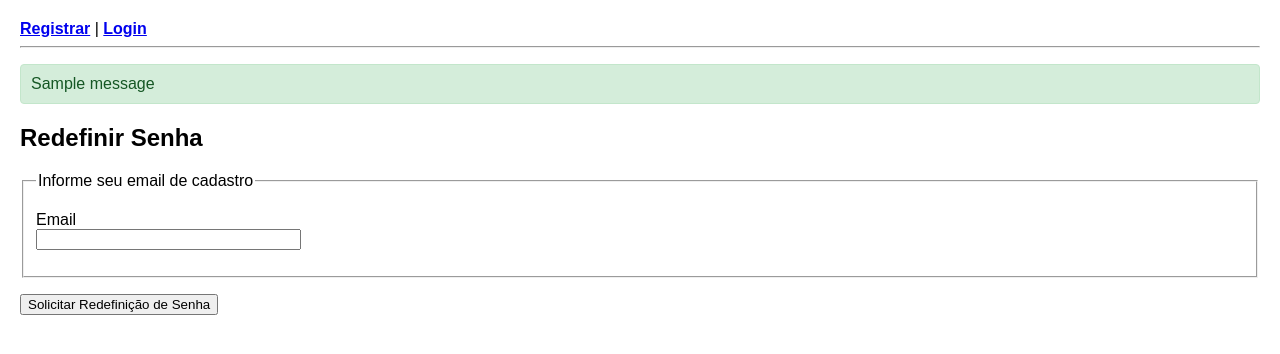
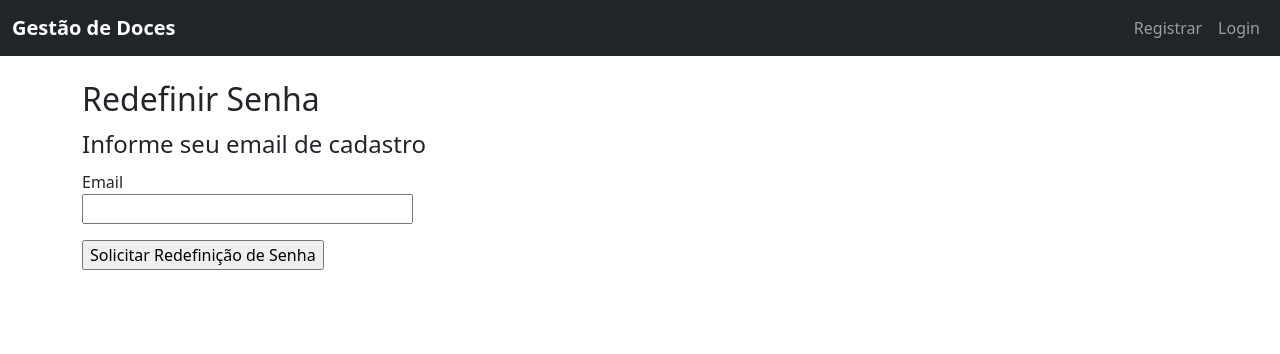
Before and after one commit to FillipeBerssot/projeto_gestao_estoque, a Flask app: page /auth/reset_password in a window 1280 px wide. Shown: the top 354 px of the page. Run offline with Flask 3, Linux system fonts and the light colour scheme; tables that the repository leaves empty hold one stand-in row (values such as "Sample post"); one stand-in notice (Sample message) is shown; some libraries are stand-ins or nearby versions.

Commit message:
Implementa alteraçoes nas mensagens/alertas da pagina de login e registro

```diff
--- a/minha_app/templates/base.html
+++ b/minha_app/templates/base.html
@@ -4,92 +4,99 @@
     <meta charset="UTF-8">
     <meta name="viewport" content="width=device-width, initial-scale=1.0, shrink-to-fit=no">
 
-        <title>{% block title %}Gestão de Estoque{% endblock %}</title>
+    <title>{% block title %}Gestão de Doces{% endblock %}</title>
 
-        <style>
-            body {
-                font-family: sans-serif;
-                margin: 20px;
-            }
+    <link href="https://cdn.jsdelivr.net/npm/bootstrap@5.3.3/dist/css/bootstrap.min.css" rel="stylesheet" integrity="sha384-QWTKZyjpPEjISv5WaRU9OFeRpok6YctnYmDr5pNlyT2bRjXh0JMhjY6hW+ALEwIH" crossorigin="anonymous">
 
-            .alert {
-                padding: 10px;
-                margin-bottom: 10px;
-                border: 1px solid transparent;
-                border-radius: 4px;
-            }
-
-            .alert-success {
-                color: #155724;
-                background-color: #d4edda;
-                border-color: #c3e6cb;
-            }
-
-            .alert-danger {
-                color: #721c24;
-                background-color: #f8d7da;
-                border-color: #f5c6cb;
-            }
-
-            .alert-info {
-                color: #0c5460;
-                background-color: #d1ecf1;
-                border-color: #bee5eb;
-            }
-
-            ul {
-                list-style-type: none;
-                padding: 0;
-            }
-
-            li.alert {
-                margin-top: 5px;
-            }
-
-        </style>
+    <link rel="stylesheet" href="https://cdn.jsdelivr.net/npm/sweetalert2@11/dist/sweetalert2.min.css">
 
     </head>
 
 <body>
 
-        <nav>
+    <nav class="navbar navbar-expand-lg navbar-dark bg-dark">
+        <div class="container-fluid">
+            <a class="navbar-brand" href="{{ url_for('dashboard.view_dashboard') }}"><strong>Gestão de Doces</strong></a>
+
+            <button class="navbar-toggler" type="button" data-bs-toggle="collapse" data-bs-target="#navbarNav" aria-controls="navbarNav" aria-expanded="false" aria-label="Toggle navigation">
+                <span class="navbar-toggler-icon"></span>
+            </button>
+
+            <div class="collapse navbar-collapse" id="navbarNav">
+                <ul class="navbar-nav me-auto mb-2 mb-lg-0">
                     {% if current_user.is_authenticated %}
-                <a href="{{ url_for('dashboard.view_dashboard') }}"><strong>Dashboard</strong></a> |
+                        <li class="nav-item">
+                            <a class="nav-link" href="{{ url_for('dashboard.view_dashboard') }}">Dashboard</a>
+                        </li>
+                        <li class="nav-item">
+                            <a class="nav-link" href="{{ url_for('purchases.add_purchase') }}">Adicionar Compra</a>
+                        </li>
+                        <li class="nav-item">
+                            <a class="nav-link" href="{{ url_for('purchases.list_purchases') }}">Minhas Compras</a>
+                        </li>
+                    {% endif %}
+                </ul>
 
-                <a href="{{ url_for('purchases.add_purchase') }}"><strong>Adicionar Compra</strong></a> |
-
-                <a href="{{ url_for('purchases.list_purchases') }}"><strong>Minhas Compras</strong></a> |
-
-                <a href="{{ url_for('auth.profile') }}"><strong>Perfil</strong></a> |
-
-                <a href="{{ url_for('auth.logout') }}"><strong>Sair</strong></a>
+                <ul class="navbar-nav">
+                    {% if current_user.is_authenticated %}
+                        <li class="nav-item dropdown">
+                            <a class="nav-link dropdown-toggle" href="#" role="button" data-bs-toggle="dropdown" aria-expanded="false">
+                                {{ current_user.username }}
+                            </a>
+                            <ul class="dropdown-menu dropdown-menu-end">
+                                <li><a class="dropdown-item" href="{{ url_for('auth.profile') }}">Perfil</a></li>
+                                <li><hr class="dropdown-divider"></li>
+                                <li><a class="dropdown-item" href="{{ url_for('auth.logout') }}">Sair</a></li>
+                            </ul>
+                        </li>
 
                     {% else %}
 
-                <a href="{{ url_for('auth.register') }}"><strong>Registrar</strong></a> |
+                        <li class="nav-item">
+                            <a class="nav-link" href="{{ url_for('auth.register') }}">Registrar</a>
+                        </li>
 
-                <a href="{{ url_for('auth.login') }}"><strong>Login</strong></a>
+                        <li class="nav-item">
+                            <a class="nav-link" href="{{ url_for('auth.login') }}">Login</a>
+                        </li>
+
                     {% endif %}
+                </ul>
+            </div>
+        </div>
     </nav>
 
-        <hr>
+    <main class="container mt-4">
+        {% block content %}{% endblock %}
+    </main>
 
-        {# Seção para exibir mensagens flash #}
+    <script src="https://cdn.jsdelivr.net/npm/bootstrap@5.3.3/dist/js/bootstrap.bundle.min.js" integrity="sha384-YvpcrYf0tY3lHB60NNkmXc5s9fDVZLESaAA55NDzOxhy9GkcIdslK1eN7N6jIeHz" crossorigin="anonymous"></script>
+    <script src="https://cdn.jsdelivr.net/npm/chart.js"></script>
+    <script src="https://cdn.jsdelivr.net/npm/sweetalert2@11/dist/sweetalert2.all.min.js"></script>
+
+    {% block scripts %}
         {% with messages = get_flashed_messages(with_categories=true) %}
             {% if messages %}
-                <ul>
+                <script>
                     {% for category, message in messages %}
-                        <li class="alert alert-{{ category }}">{{ message }}</li>
+                        var iconType = '{{ category }}';
+                        if (iconType === 'danger') {
+                            iconType = 'error'; // SweetAlert2 usa 'error' para a categoria 'danger'
+                        }
+                        Swal.fire({
+                            toast: true,
+                            position: 'top-end',
+                            icon: iconType,
+                            title: '{{ message }}',
+                            showConfirmButton: false,
+                            timer: 4000,
+                            timerProgressBar: true
+                        });
                     {% endfor %}
-                </ul>
+                </script>
             {% endif %}
         {% endwith %}
-
-            {# Bloco de conteúdo principal que outros templates vão preencher #}
-            {% block content %}{% endblock %}
-
-            <script src="https://cdn.jsdelivr.net/npm/chart.js"></script>
-            {% block scripts %}{% endblock %}
+    {% endblock %}
 
 </body>
 </html>
```
Also changed, not shown: minha_app/templates/auth/auth_base.html (+31 -12 lines). Lines whose indentation alone changed are shown as unchanged.
